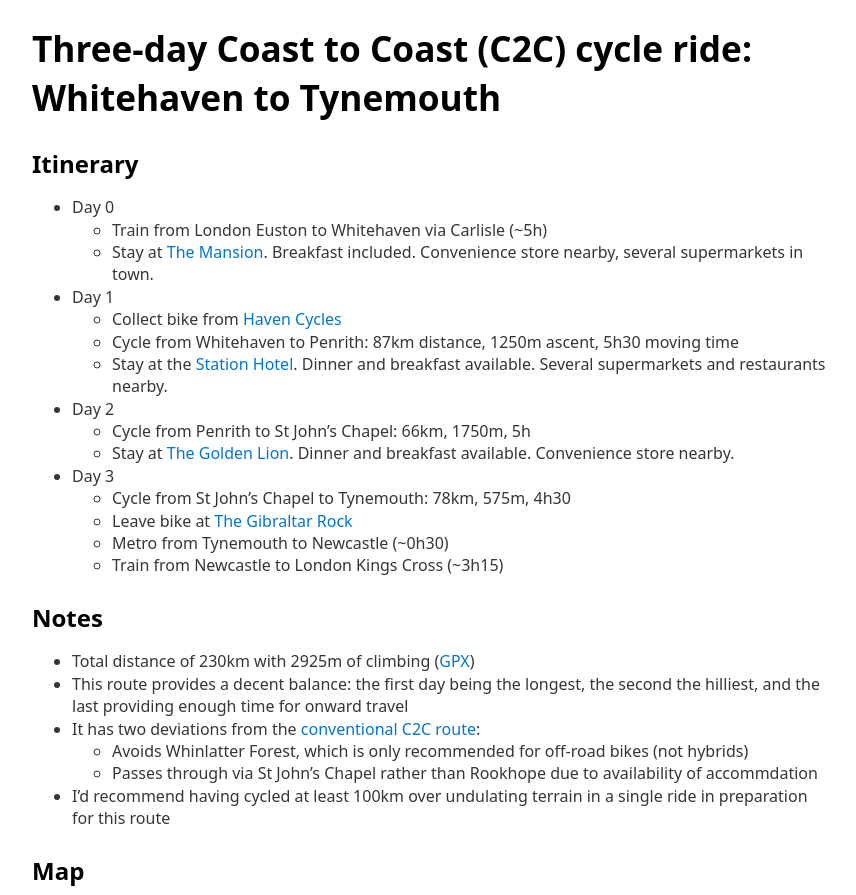
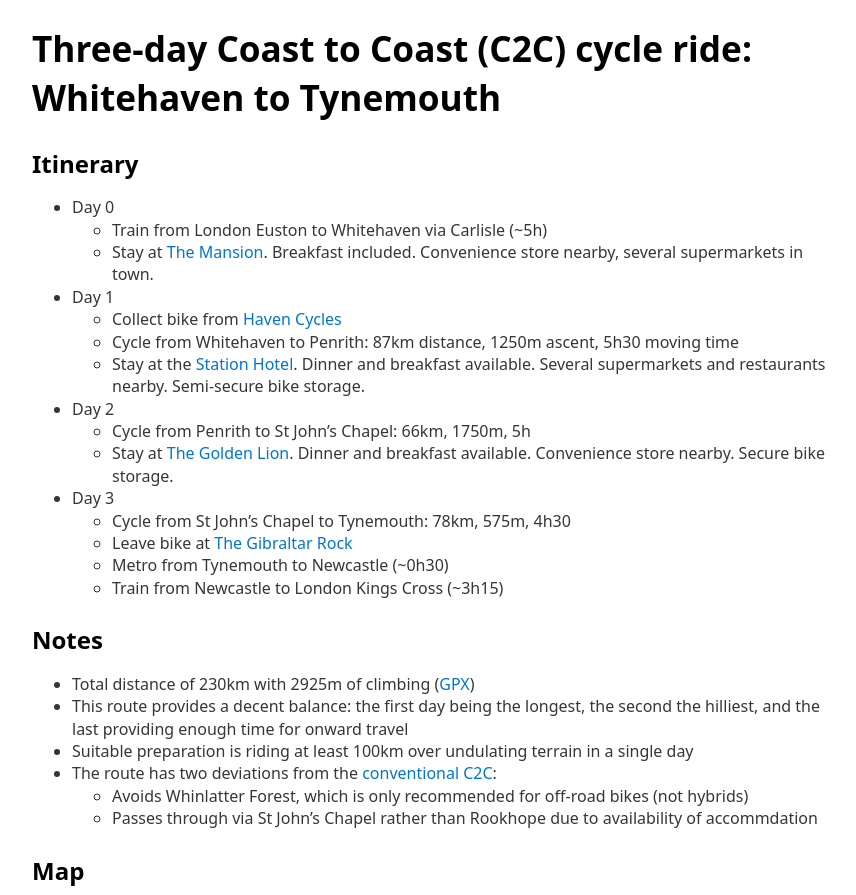
Before and after one commit to mrw34/mrw34.github.com, a Jekyll site: the page built from _posts/2021-09-05-c2c.md, in a window 1280 px wide, cut to the strip 0-895 px from the top of the page. Shown: the whole strip, without its empty margins (208-1064 px from the left). Built offline with Jekyll 4.4.1, drawn with Linux system fonts in a browser that asks for light colours; comment, search, counter and statistics services are not loaded.

Commit message:
Tidy-ups

```diff
--- a/_posts/2021-09-05-c2c.md
+++ b/_posts/2021-09-05-c2c.md
@@ -10,10 +10,10 @@ title: "Three-day Coast to Coast (C2C) cycle ride: Whitehaven to Tynemouth"
 - Day 1
   - Collect bike from [Haven Cycles](http://www.havencycles-c2cservices.co.uk)
   - Cycle from Whitehaven to Penrith: 87km distance, 1250m ascent, 5h30 moving time
-  - Stay at the [Station Hotel](https://stationpenrith.co.uk). Dinner and breakfast available. Several supermarkets and restaurants nearby.
+  - Stay at the [Station Hotel](https://stationpenrith.co.uk). Dinner and breakfast available. Several supermarkets and restaurants nearby. Semi-secure bike storage.
 - Day 2
   - Cycle from Penrith to St John’s Chapel: 66km, 1750m, 5h
-  - Stay at [The Golden Lion](https://www.thegoldenlionweardale.com). Dinner and breakfast available. Convenience store nearby.
+  - Stay at [The Golden Lion](https://www.thegoldenlionweardale.com). Dinner and breakfast available. Convenience store nearby. Secure bike storage.
 - Day 3
   - Cycle from St John’s Chapel to Tynemouth: 78km, 575m, 4h30
   - Leave bike at [The Gibraltar Rock](https://en-gb.facebook.com/thegibrock/)
@@ -24,10 +24,10 @@ title: "Three-day Coast to Coast (C2C) cycle ride: Whitehaven to Tynemouth"
 
 - Total distance of 230km with 2925m of climbing ([GPX](C2C.gpx))
 - This route provides a decent balance: the first day being the longest, the second the hilliest, and the last providing enough time for onward travel
-- It has two deviations from the [conventional C2C route](https://cycle.travel/map/journey/75):
+- Suitable preparation is riding at least 100km over undulating terrain in a single day
+- The route has two deviations from the [conventional C2C](https://cycle.travel/map/journey/75):
   - Avoids Whinlatter Forest, which is only recommended for off-road bikes (not hybrids)
   - Passes through via St John's Chapel rather than Rookhope due to availability of accommdation
-- I'd recommend having cycled at least 100km over undulating terrain in a single ride in preparation for this route
 
 ## Map
 
```
